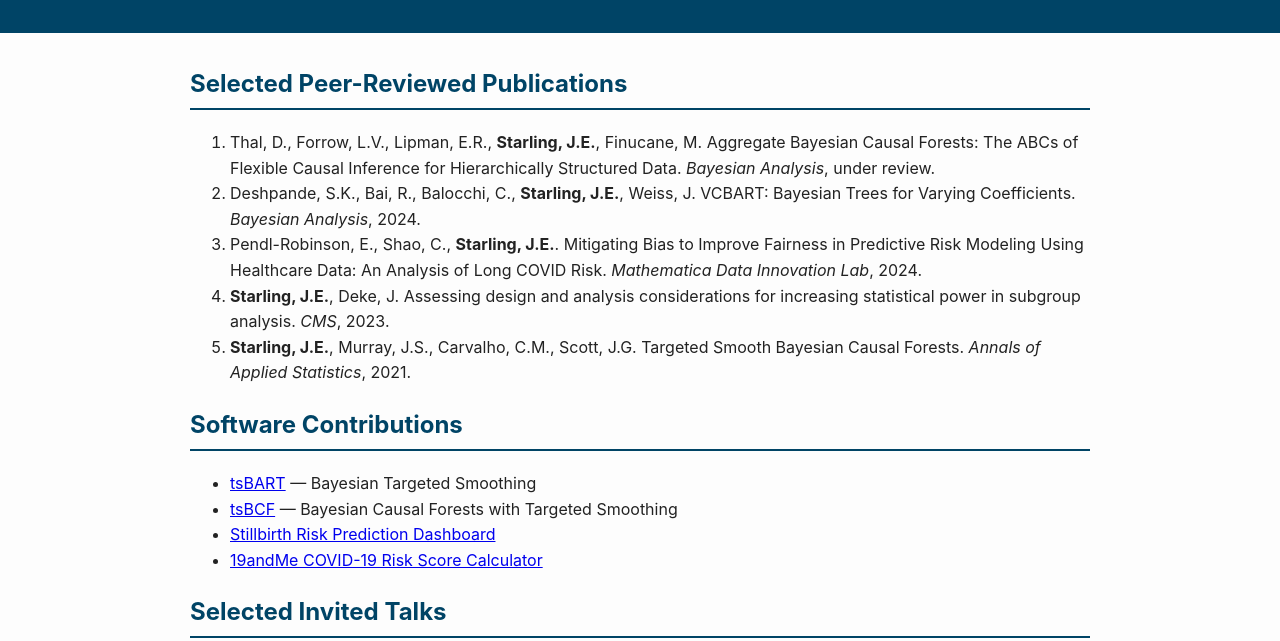
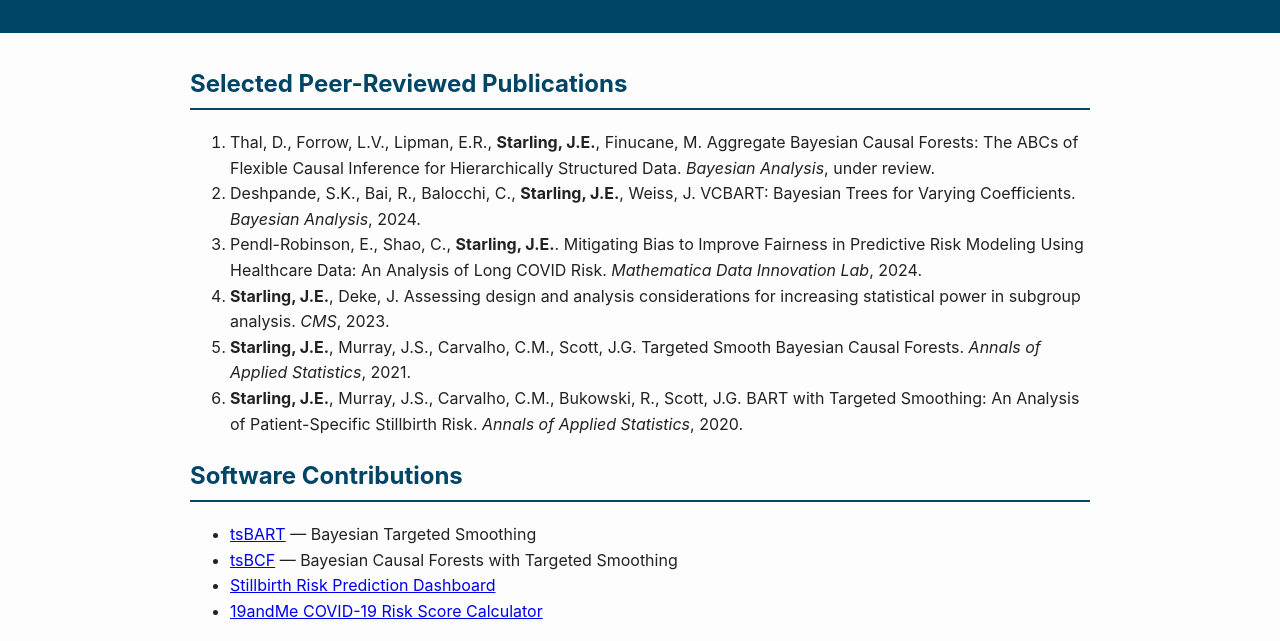
Before and after one commit to jestarling/jestarling.github.io, a plain HTML site: page publications.html in a window 1280 px wide. Shown: the part 113-754 px from the top of the page. Drawn offline with Linux system fonts and the light colour scheme.

Commit message:
Updated site

```diff
--- a/publications.html
+++ b/publications.html
@@ -26,6 +26,7 @@
         <li>Pendl-Robinson, E., Shao, C., <strong>Starling, J.E.</strong>. Mitigating Bias to Improve Fairness in Predictive Risk Modeling Using Healthcare Data: An Analysis of Long COVID Risk. <em>Mathematica Data Innovation Lab</em>, 2024.</li>
         <li><strong>Starling, J.E.</strong>, Deke, J. Assessing design and analysis considerations for increasing statistical power in subgroup analysis. <em>CMS</em>, 2023.</li>
         <li><strong>Starling, J.E.</strong>, Murray, J.S., Carvalho, C.M., Scott, J.G. Targeted Smooth Bayesian Causal Forests. <em>Annals of Applied Statistics</em>, 2021.</li>
+        <li><strong>Starling, J.E.</strong>, Murray, J.S., Carvalho, C.M., Bukowski, R., Scott, J.G. BART with Targeted Smoothing: An Analysis of Patient-Specific Stillbirth Risk. <em>Annals of Applied Statistics</em>, 2020.</li>
       </ol>
     </section>
 
```
